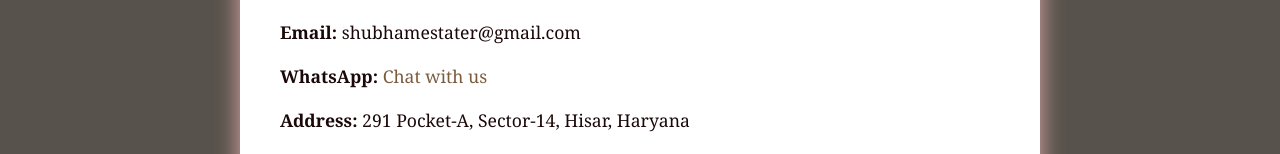
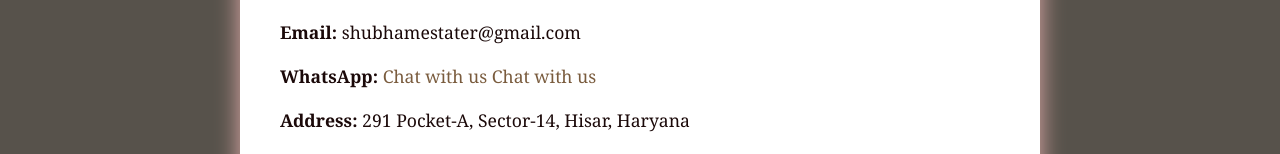
Before and after one commit to me-Dimple72/Shubham-Estate, a website: page docs/index.html in a window 1280 px wide. Shown: the part 2658-2812 px from the top of the page. Drawn offline with Linux system fonts and the light colour scheme.

Commit message:
Add docs folder for GitHub pages

```diff
--- a/docs/index.html
+++ b/docs/index.html
@@ -80,7 +80,8 @@
     <ul class="contact-list">
       <li><strong>Phone:</strong> 9996360695, 8053591515</li>
       <li><strong>Email:</strong> shubhamestater@gmail.com</li>
-      <li><strong>WhatsApp:</strong> <a href="https://wa.me/919996360695">Chat with us</a></li>
+      <li><strong>WhatsApp:</strong> <a href="https://wa.me/919996360695">Chat with us</a>
+      <a href="https://wa.me/8053591515">Chat with us</a></li>
       <li><strong>Address:</strong> 291 Pocket‑A, Sector‑14, Hisar, Haryana</li>
       <li><strong>Website:</strong> <a href="https://www.shubhamestate.in">www.shubhamestate.in</a></li>
     </ul>
```
